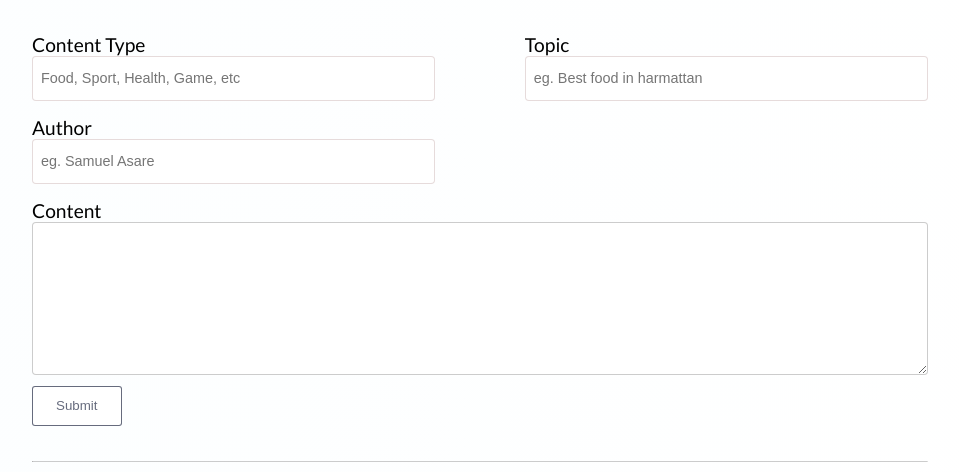
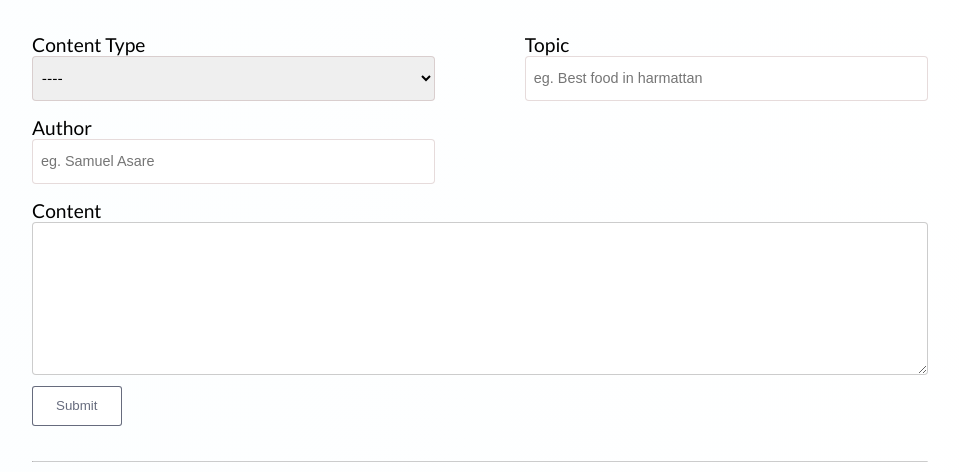
Before and after one commit to hendrixgotcodes/Local-Blog-Post-Creator, a plain HTML site: page index.html in a window 1280 px wide. Shown: the part 99-571 px from the top of the page, without its empty margins (160-1119 px from the left). Drawn offline with Linux system fonts and the light colour scheme.

Commit message:
Initial Commit

```diff
--- a/css/index.css
+++ b/css/index.css
@@ -48,7 +48,12 @@ body {
   border-radius: 4px;
   font-size: .9rem; }
   .blogInfo-textbox:focus {
-    outline: 3px solid rgba(38, 45, 71, 0.2); }
+    outline: 3px solid rgba(0, 0, 0, 0.2); }
+
+#blogInfo-type {
+  padding: 0px .3rem;
+  font-family: Lato, sans-serif;
+  font-size: .95rem; }
 
 .label-secondary {
   font-size: 1.2rem;
@@ -144,7 +149,7 @@ body {
 .success {
   background-color: #34ff71; }
 
-@media only screen and (max-width: 500px) {
+@media only screen and (max-width: 600px) {
   main {
     width: 90%; }
   .header-primary {
@@ -162,10 +167,14 @@ body {
     width: 100%;
     height: 10rem; } }
 
-@media only screen and (min-width: 500px) and (max-width: 900px) {
+@media only screen and (min-width: 600px) and (max-width: 900px) {
   main {
     width: 80%; }
   .header-primary {
     font-size: 2rem; }
   .blogInfo-submit {
-    width: 12%; } }
+    width: 20%; } }
+
+@media only screen and (min-width: 600px) and (max-width: 700px) {
+  .blogInfo-submit {
+    width: 15%; } }
--- a/index.html
+++ b/index.html
@@ -21,8 +21,16 @@
 
             <label for="blogInfo-type" class="label-primary">
                 Content Type
-                <input class="blogInfo-textbox" type="text" id="blogInfo-type"
-                    placeholder="Food, Sport, Health, Game, etc">
+                <!-- <input class="blogInfo-textbox" type="text" id="blogInfo-type"
+                    placeholder="Food, Sport, Health, Game, etc"> -->
+                <select name="" id="blogInfo-type" class="blogInfo-textbox">
+                    <option value="----">----</option>
+                    <option value="Sports">Sports</option>
+                    <option value="Health">Health</option>
+                    <option value="Religion">Religion</option>
+                    <option value="Entertainment">Entertainment</option>
+                    <option value="Politics">Politics</option>
+                </select>
             </label>
             <label for="blogInfo-topic" class="label-primary">
                 Topic
--- a/js/index.js
+++ b/js/index.js
@@ -43,6 +43,7 @@ document.querySelector(".blog-posts").addEventListener("click", e => {
 function createPost(post) {
   if (
     blogInfoType.value === "" ||
+    blogInfoType.value === "----"||
     blogInfoTopic.value === "" ||
     blogInfoAuthor.value === "" ||
     blogInfoContent.value === ""
```
